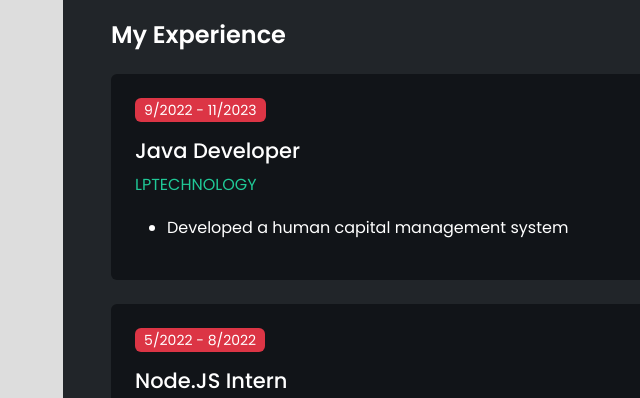
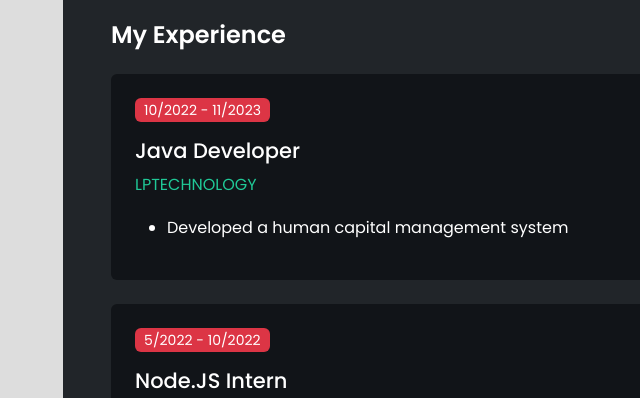
Before and after one commit to ntuvu/online-resume, a plain HTML site: page index.html in a window 1280 px wide. Shown: the part 2569-2967 px from the top of the page, 197-837 px from the left. Drawn offline with Linux system fonts and the light colour scheme.

Commit message:
update link resume

```diff
--- a/index.html
+++ b/index.html
@@ -269,7 +269,7 @@
                     </li>
                   </ul>
                   <a
-                    href="https://drive.google.com/file/d/1tmO_6HA6QNF-Jr223kuY4Xn81-Oe9Qw5/view?usp=sharing"
+                    href="https://drive.google.com/file/d/1T6QqjxDp1lgEwZARV6XS4q_z9X5Ui6_q/view?usp=sharing"
                     target="_blank"
                     class="btn btn-primary rounded-pill"
                     >Download Resume</a
@@ -396,7 +396,7 @@
               <div class="col-md-12">
                 <h2 class="text-6 text-white fw-600 mb-4">My Experience</h2>
                 <div class="bg-dark rounded p-4 mb-4">
-                  <p class="badge bg-danger text-2 fw-400">9/2022 - 11/2023</p>
+                  <p class="badge bg-danger text-2 fw-400">10/2022 - 11/2023</p>
                   <h3 class="text-5 text-white">Java Developer</h3>
                   <p class="text-primary">LPTECHNOLOGY</p>
                   <p class="text-white-50 mb-0">
@@ -406,7 +406,7 @@
                   </p>
                 </div>
                 <div class="bg-dark rounded p-4 mb-4">
-                  <p class="badge bg-danger text-2 fw-400">5/2022 - 8/2022</p>
+                  <p class="badge bg-danger text-2 fw-400">5/2022 - 10/2022</p>
                   <h3 class="text-5 text-white">Node.JS Intern</h3>
                   <p class="text-primary">Flextech</p>
                   <p class="text-white-50 mb-0">
```
